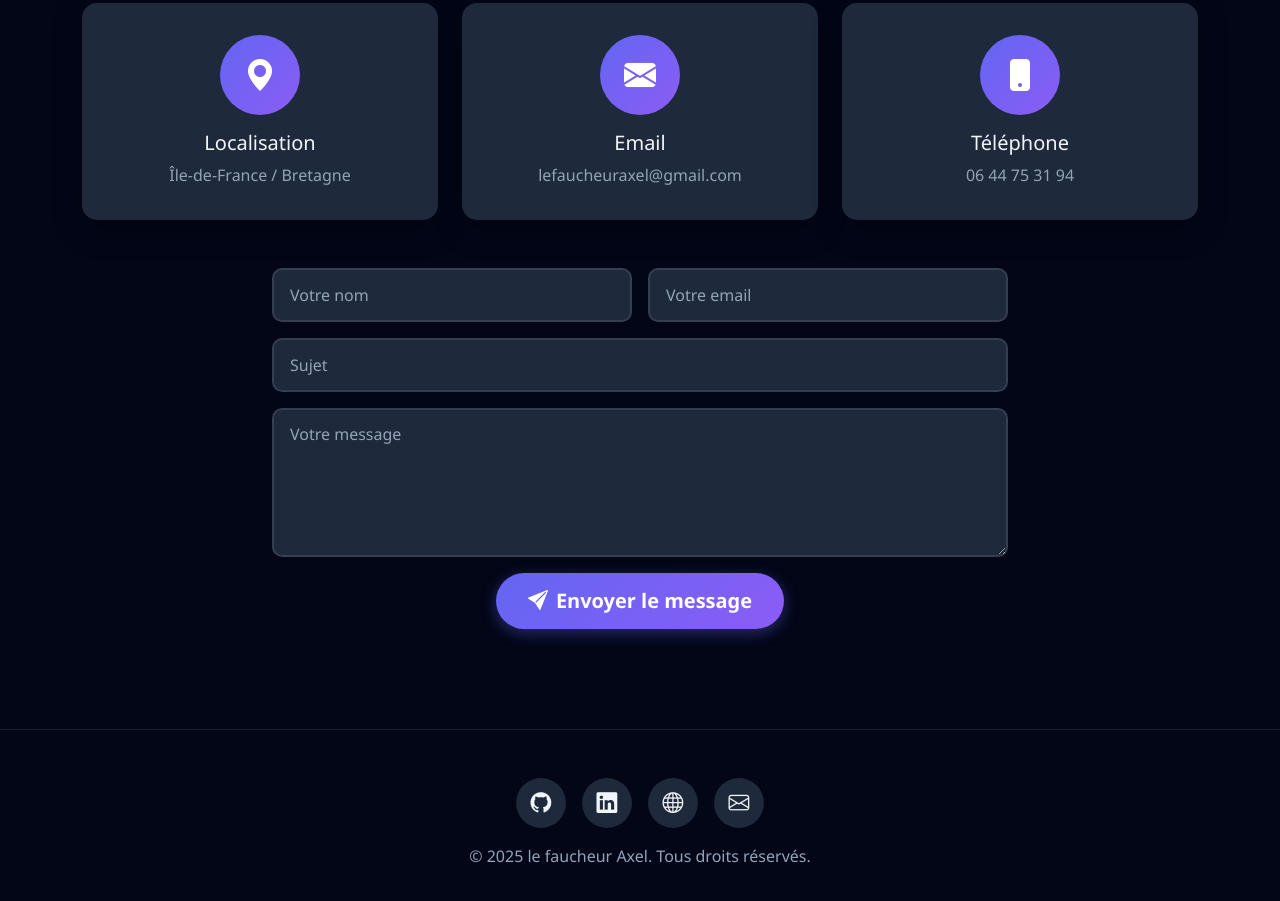
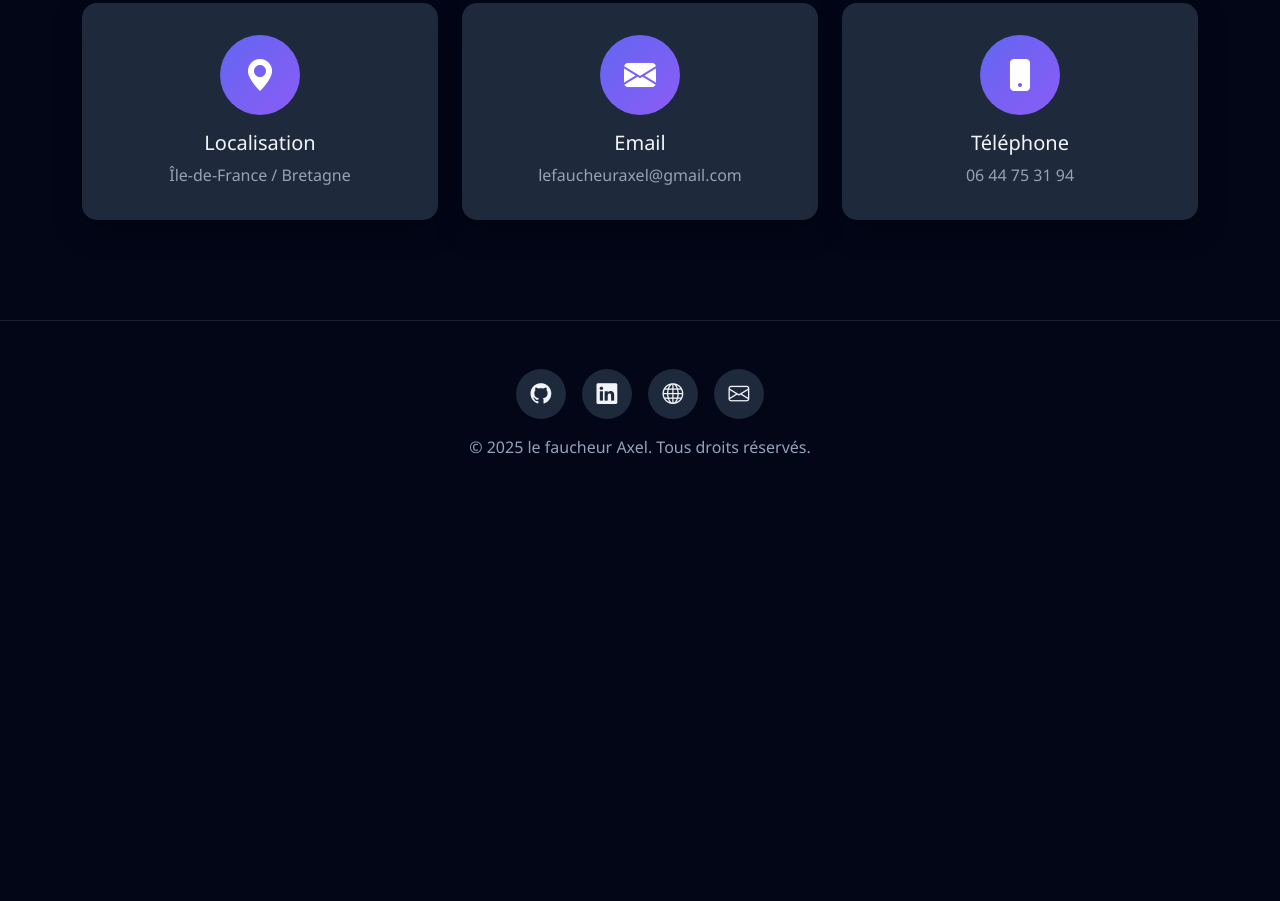
Before and after one commit to lefaucheuraxel/lefaucheuraxel.github.io, a plain HTML site: page index.html in a window 1280 px wide. Shown: the part 8568-9469 px from the top of the page. After the commit the page ends 9077 px from the top, so only its background shows below. Drawn offline with nearby package versions, Linux system fonts and the light colour scheme.

Commit message:
suppression formulaire

```diff
--- a/index.html
+++ b/index.html
@@ -383,32 +383,6 @@ GO</p>
                     </a>
                 </div>
             </div>
-
-            <div class="row mt-5">
-                <div class="col-lg-8 mx-auto" data-aos="fade-up">
-                    <form id="contactForm" class="contact-form">
-                        <div class="row g-3">
-                            <div class="col-md-6">
-                                <input type="text" class="form-control" placeholder="Votre nom" required>
-                            </div>
-                            <div class="col-md-6">
-                                <input type="email" class="form-control" placeholder="Votre email" required>
-                            </div>
-                            <div class="col-12">
-                                <input type="text" class="form-control" placeholder="Sujet" required>
-                            </div>
-                            <div class="col-12">
-                                <textarea class="form-control" rows="5" placeholder="Votre message" required></textarea>
-                            </div>
-                            <div class="col-12 text-center">
-                                <button type="submit" class="btn btn-primary btn-lg">
-                                    <i class="bi bi-send-fill me-2"></i>Envoyer le message
-                                </button>
-                            </div>
-                        </div>
-                    </form>
-                </div>
-            </div>
         </div>
     </section>
 
--- a/script.js
+++ b/script.js
@@ -341,10 +341,6 @@ function createProjectCard(project, index) {
             <div class="project-card" data-category="${project.category}">
                 <div class="project-image">
                     <img src="${project.image}" alt="${project.title}">
-                    <div class="project-overlay">
-                        ${project.demoUrl ? `<a href="${project.demoUrl}" target="_blank"><i class="bi bi-eye-fill"></i></a>` : ''}
-                        ${project.githubUrl ? `<a href="${project.githubUrl}" target="_blank"><i class="bi bi-github"></i></a>` : ''}
-                    </div>
                 </div>
                 <div class="project-content">
                     <div class="project-category">${project.categoryName}</div>
```
